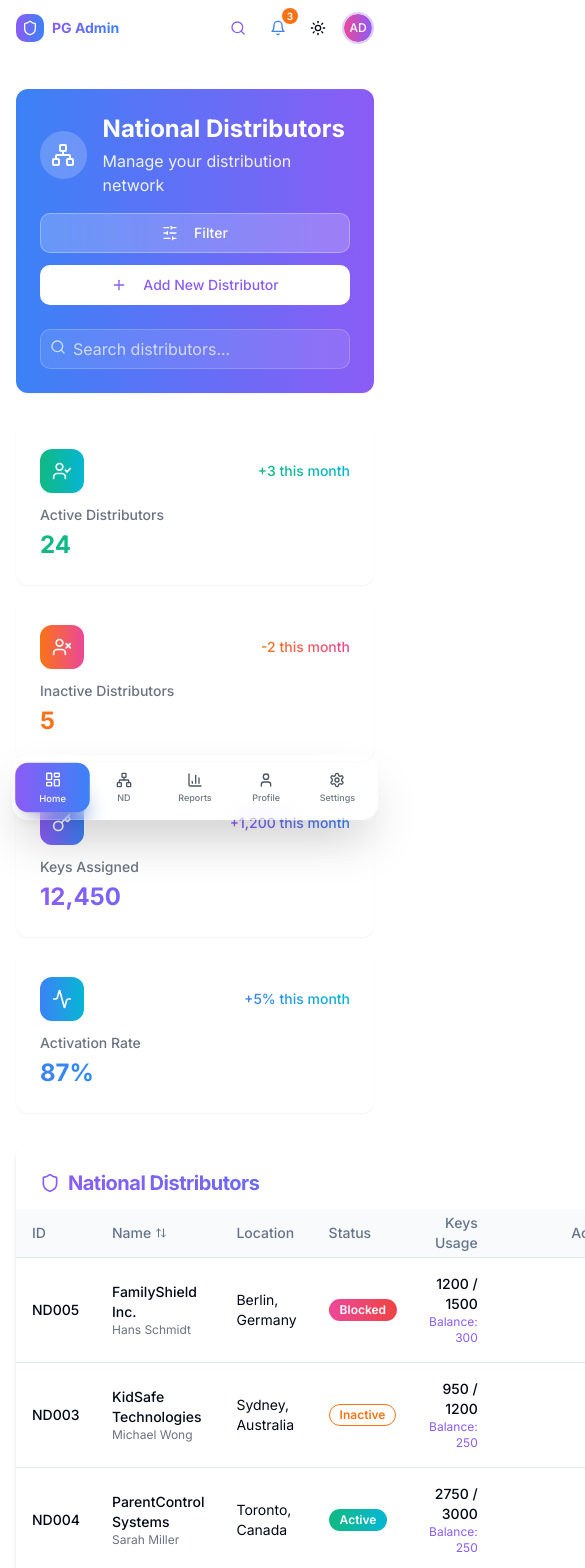
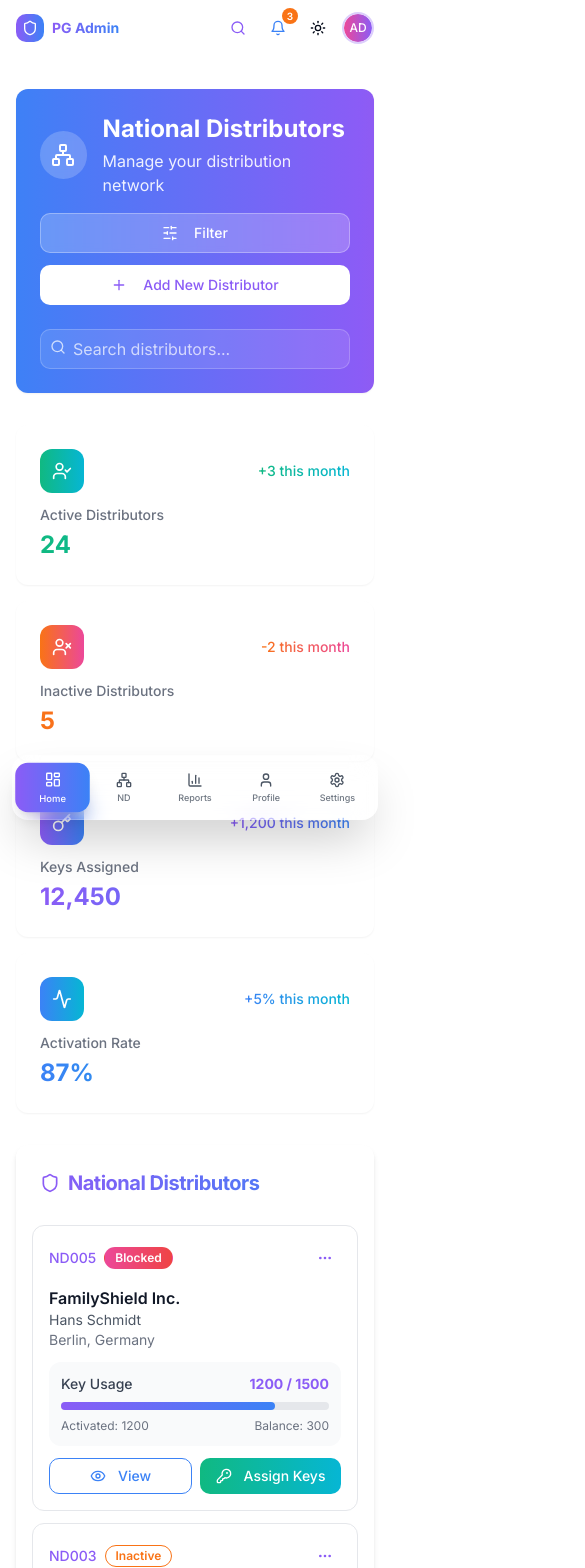
Before and after one commit to bkbfamilyfirst/admin, a Next.js app: page /distributors in a window 390 px wide. Shown: the top 1568 px of the page, 585 px wide, since content can reach past the window. Built offline with nearby package versions, Linux system fonts and the light colour scheme.

Commit message:
fixed mobile view of Distribution Table

```diff
--- a/app/distributors/page.tsx
+++ b/app/distributors/page.tsx
@@ -14,11 +14,11 @@ export default function DistributorsPage() {
       </div>
 
       {/* Main Content */}
-      <div className="mt-8 grid gap-6 lg:grid-cols-3">
-        <div className="lg:col-span-2">
+      <div className="mt-8 grid gap-6 grid-cols-1 xl:grid-cols-3">
+        <div className="xl:col-span-2">
           <DistributorsTable />
         </div>
-        <div>
+        <div className="xl:col-span-1">
           <KeyAssignmentCard />
         </div>
       </div>
--- a/components/distributors/distributors-table.tsx
+++ b/components/distributors/distributors-table.tsx
@@ -116,6 +116,116 @@ export function DistributorsTable() {
         </CardTitle>
       </CardHeader>
       <CardContent className="p-0">
+        {/* Mobile View */}
+        <div className="block sm:hidden">
+          <div className="space-y-3 p-4">
+            {sortedDistributors.map((distributor) => (
+              <div
+                key={distributor.id}
+                className="rounded-lg border border-gray-200 dark:border-gray-700 bg-white dark:bg-gray-800 p-4 space-y-3"
+              >
+                {/* Header Row */}
+                <div className="flex items-center justify-between">
+                  <div className="flex items-center gap-2">
+                    <span className="text-sm font-medium text-electric-purple">{distributor.id}</span>
+                    {distributor.status === "active" && (
+                      <Badge className="bg-gradient-to-r from-electric-green to-electric-cyan text-white text-xs">
+                        Active
+                      </Badge>
+                    )}
+                    {distributor.status === "inactive" && (
+                      <Badge variant="outline" className="text-electric-orange border-electric-orange text-xs">
+                        Inactive
+                      </Badge>
+                    )}
+                    {distributor.status === "blocked" && (
+                      <Badge className="bg-gradient-to-r from-electric-pink to-electric-red text-white text-xs">
+                        Blocked
+                      </Badge>
+                    )}
+                  </div>
+                  <DropdownMenu>
+                    <DropdownMenuTrigger asChild>
+                      <Button size="icon" variant="ghost" className="h-8 w-8 text-electric-purple">
+                        <MoreHorizontal className="h-4 w-4" />
+                        <span className="sr-only">Open menu</span>
+                      </Button>
+                    </DropdownMenuTrigger>
+                    <DropdownMenuContent align="end" className="z-[100]">
+                      <DropdownMenuLabel>Actions</DropdownMenuLabel>
+                      <DropdownMenuSeparator />
+                      <DropdownMenuItem className="flex items-center gap-2">
+                        <Edit className="h-4 w-4" /> Edit
+                      </DropdownMenuItem>
+                      {distributor.status === "active" ? (
+                        <DropdownMenuItem className="flex items-center gap-2 text-electric-orange">
+                          <UserX className="h-4 w-4" /> Deactivate
+                        </DropdownMenuItem>
+                      ) : (
+                        <DropdownMenuItem className="flex items-center gap-2 text-electric-green">
+                          <UserCheck className="h-4 w-4" /> Activate
+                        </DropdownMenuItem>
+                      )}
+                      <DropdownMenuSeparator />
+                      <DropdownMenuItem className="flex items-center gap-2 text-electric-red">
+                        <Trash2 className="h-4 w-4" /> Delete
+                      </DropdownMenuItem>
+                    </DropdownMenuContent>
+                  </DropdownMenu>
+                </div>
+
+                {/* Distributor Info */}
+                <div>
+                  <h3 className="font-semibold text-gray-900 dark:text-gray-100">{distributor.name}</h3>
+                  <p className="text-sm text-gray-600 dark:text-gray-400">{distributor.contact}</p>
+                  <p className="text-sm text-gray-500 dark:text-gray-500">{distributor.location}</p>
+                </div>
+
+                {/* Key Usage */}
+                <div className="bg-gray-50 dark:bg-gray-700 rounded-lg p-3">
+                  <div className="flex items-center justify-between mb-2">
+                    <span className="text-sm font-medium text-gray-700 dark:text-gray-300">Key Usage</span>
+                    <span className="text-sm font-bold text-electric-purple">
+                      {distributor.keysActivated} / {distributor.keysAssigned}
+                    </span>
+                  </div>
+                  <div className="w-full bg-gray-200 dark:bg-gray-600 rounded-full h-2">
+                    <div
+                      className="bg-gradient-to-r from-electric-purple to-electric-blue h-2 rounded-full"
+                      style={{ width: `${(distributor.keysActivated / distributor.keysAssigned) * 100}%` }}
+                    ></div>
+                  </div>
+                  <div className="flex justify-between mt-2 text-xs text-gray-500">
+                    <span>Activated: {distributor.keysActivated}</span>
+                    <span>Balance: {distributor.balance}</span>
+                  </div>
+                </div>
+
+                {/* Action Buttons */}
+                <div className="flex gap-2">
+                  <Button
+                    size="sm"
+                    variant="outline"
+                    className="flex-1 text-electric-blue border-electric-blue hover:bg-electric-blue/10"
+                  >
+                    <Eye className="h-4 w-4 mr-1" />
+                    View
+                  </Button>
+                  <Button
+                    size="sm"
+                    className="flex-1 bg-gradient-to-r from-electric-green to-electric-cyan hover:opacity-90 text-white"
+                  >
+                    <KeyRound className="h-4 w-4 mr-1" />
+                    Assign Keys
+                  </Button>
+                </div>
+              </div>
+            ))}
+          </div>
+        </div>
+
+        {/* Desktop/Tablet View */}
+        <div className="hidden sm:block">
           <div className="overflow-x-auto">
             <Table>
               <TableHeader>
@@ -149,7 +259,9 @@ export function DistributorsTable() {
                     <TableCell>{distributor.location}</TableCell>
                     <TableCell>
                       {distributor.status === "active" && (
-                      <Badge className="bg-gradient-to-r from-electric-green to-electric-cyan text-white">Active</Badge>
+                        <Badge className="bg-gradient-to-r from-electric-green to-electric-cyan text-white">
+                          Active
+                        </Badge>
                       )}
                       {distributor.status === "inactive" && (
                         <Badge variant="outline" className="text-electric-orange border-electric-orange">
@@ -157,7 +269,9 @@ export function DistributorsTable() {
                         </Badge>
                       )}
                       {distributor.status === "blocked" && (
-                      <Badge className="bg-gradient-to-r from-electric-pink to-electric-red text-white">Blocked</Badge>
+                        <Badge className="bg-gradient-to-r from-electric-pink to-electric-red text-white">
+                          Blocked
+                        </Badge>
                       )}
                     </TableCell>
                     <TableCell className="text-right">
@@ -193,7 +307,7 @@ export function DistributorsTable() {
                               <span className="sr-only">Open menu</span>
                             </Button>
                           </DropdownMenuTrigger>
-                        <DropdownMenuContent align="end">
+                          <DropdownMenuContent align="end" className="z-[100]">
                             <DropdownMenuLabel>Actions</DropdownMenuLabel>
                             <DropdownMenuSeparator />
                             <DropdownMenuItem className="flex items-center gap-2">
@@ -221,6 +335,7 @@ export function DistributorsTable() {
               </TableBody>
             </Table>
           </div>
+        </div>
       </CardContent>
     </Card>
   )
```
Lines whose indentation alone changed are shown as unchanged.
